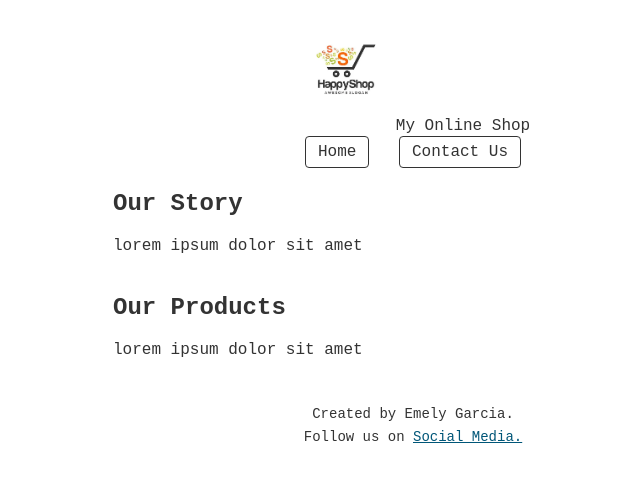
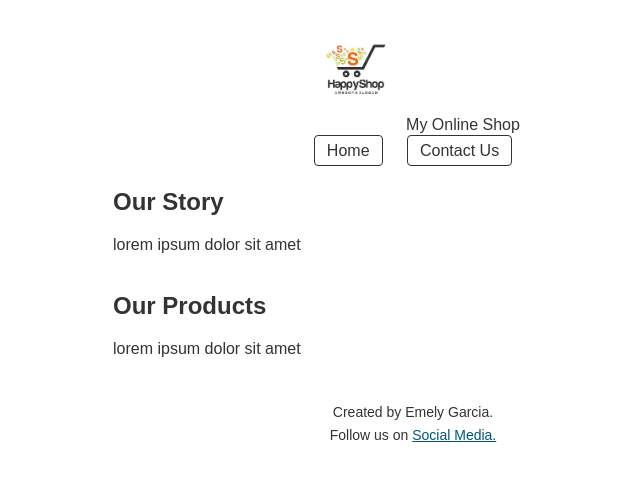
Before and after one commit to EmelyGarcia95/emelygarcia-623930-lab5-webdev, a plain HTML site: page index.html in a window 1280 px wide. Shown: the whole page, without its empty margins (227-867 px from the left). Drawn offline with Linux system fonts and the light colour scheme; files that its build step writes are made by us from their sources.

Commit message:
1st commit

```diff
--- a/styles.css
+++ b/styles.css
@@ -1,16 +1,15 @@
-/* BASIC SPACING */
-
+/* RESET */
 body, h1, h2, p, ul, li, form, input, textarea, button {margin: 0; padding: 0;}
 
-/* BACKGROUND &  TEXT COLOR and ALIGNMENT*/
+/* PAGE STYLING - GLOBAL*/
 
 body {
-    font-family:'Courier New', Courier, monospace;
-    background-color: #ffffff;
+    font-family: Arial, sans-serif;
+    background-color: hsl(0, 0%, 100%);
     color: #333;
     line-height: 1.6;
     padding: 20px;
-    text-align:center;}
+    text-align: center;}
 
 /* HEADER */
 
```
